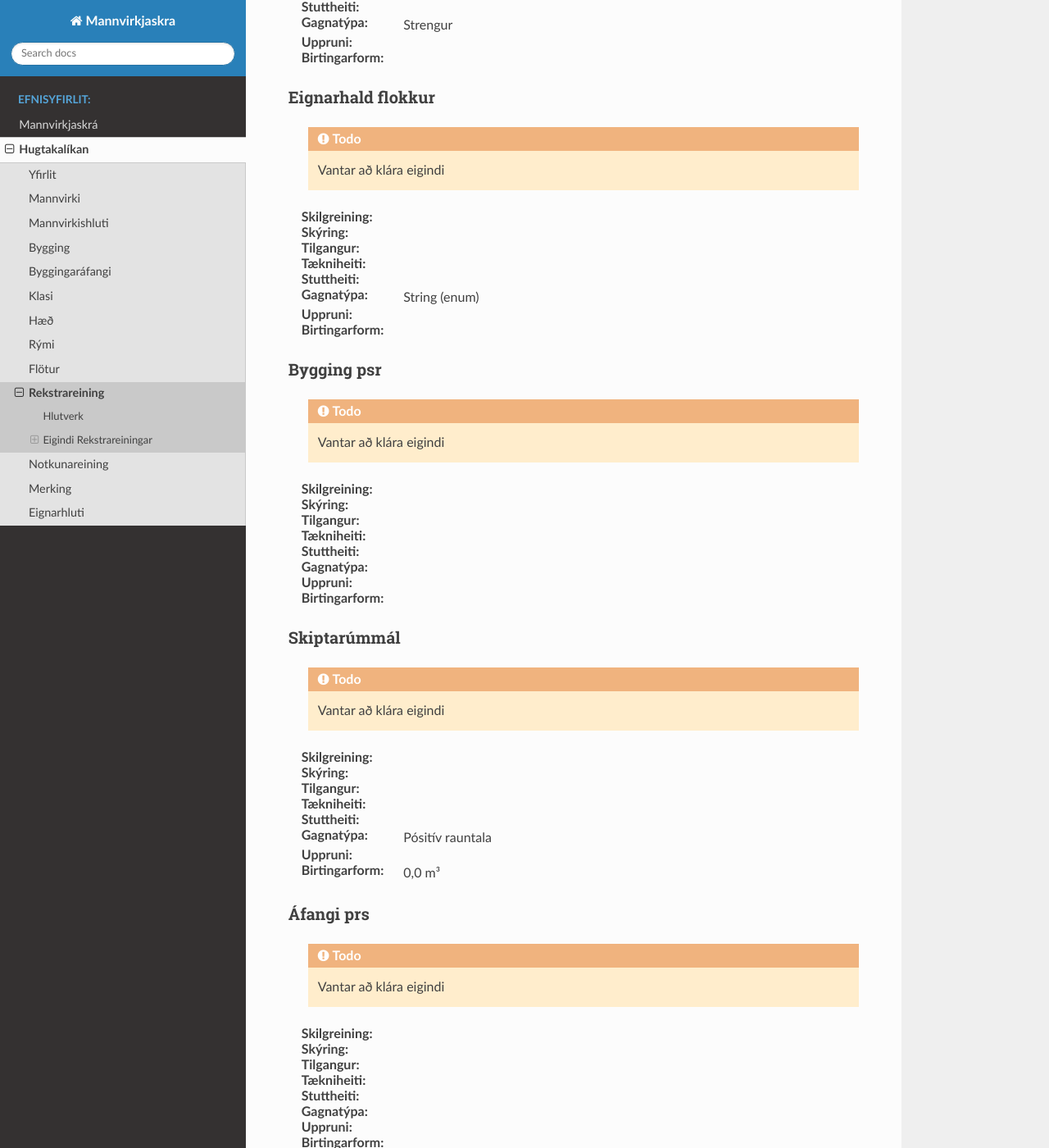
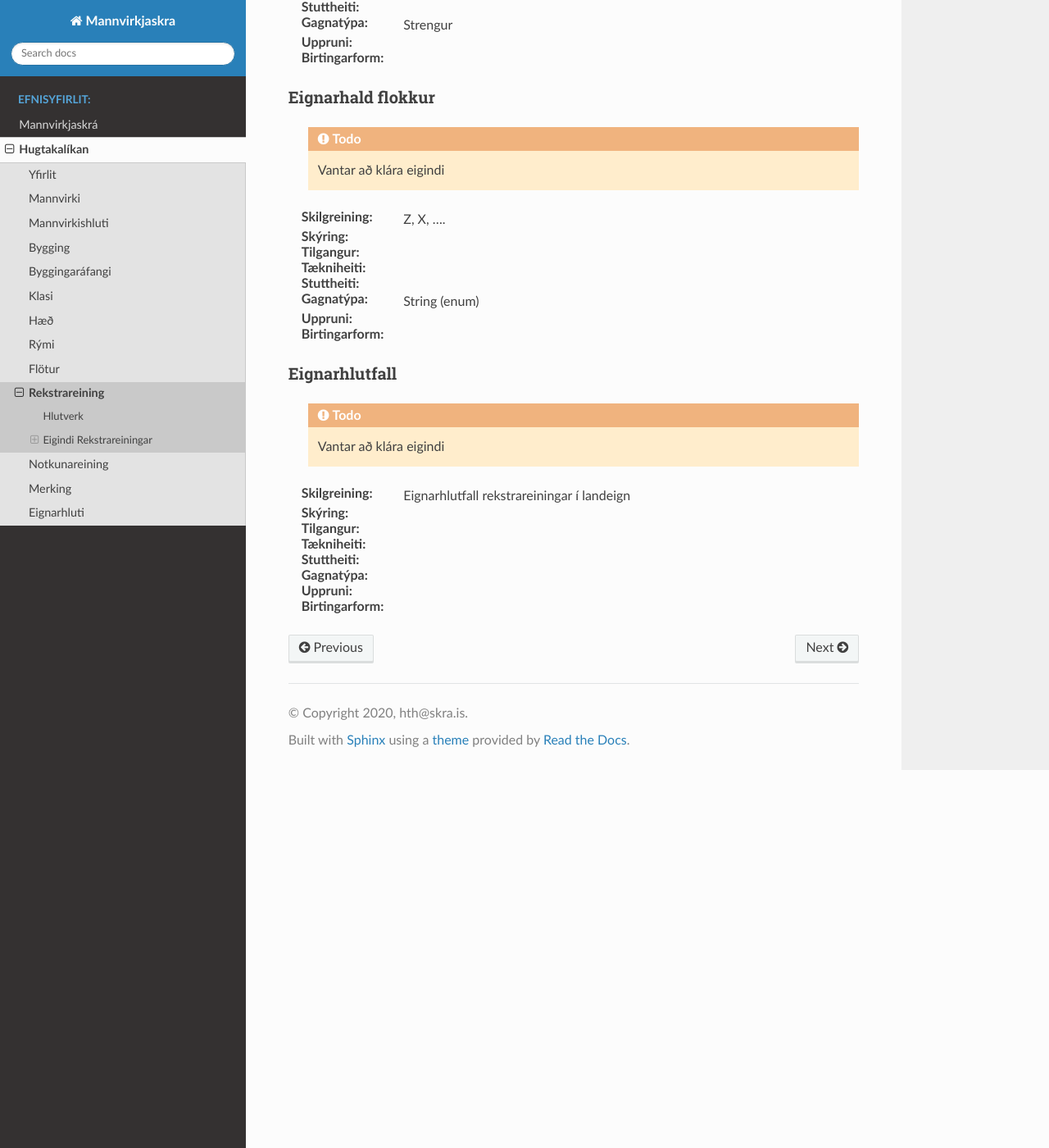
Before and after one commit to hthl/Mannvirkjaskra, a Sphinx documentation site: the page built from source/rekstrareining.rst, in a window 1280 px wide and 1400 px high, scrolled down 2260 px. Shown: the whole window at 82% size. Built offline with Sphinx 7.4.7 and the Read the Docs theme 2.0.0, drawn with Linux system fonts in a browser that asks for light colours.

Commit message:
Eigindi fyrir eignarhlutfall í landeign
Tekið út eigindi fyrir skiptaútreikning. Liggur ekki fyrir hvernig það er gert. Verður skráð á Rekstrareiningu Byggingaráfanga.

```diff
--- a/source/rekstrareining.rst
+++ b/source/rekstrareining.rst
@@ -176,7 +176,7 @@ Eignarhald flokkur
   Vantar að klára eigindi
 
 :Skilgreining:
-
+  Z, X, ....
 
 :Skýring:
 
@@ -199,14 +199,14 @@ Eignarhald flokkur
 :Birtingarform:
 
 
-Bygging psr
-~~~~~~~~~~~
+Eignarhlutfall
+~~~~~~~~~~~~~~~
 
  .. todo::
   Vantar að klára eigindi
 
 :Skilgreining:
-
+  Eignarhlutfall rekstrareiningar í landeign
 
 :Skýring:
 
@@ -227,65 +227,3 @@ Bygging psr
 
 
 :Birtingarform:
-
-
-
-Skiptarúmmál
-~~~~~~~~~~~~
-
- .. todo::
-  Vantar að klára eigindi
-
-:Skilgreining:
-
-
-:Skýring:
-
-
-:Tilgangur:
-
-
-:Tækniheiti:
-
-
-:Stuttheiti:
-
-
-:Gagnatýpa:
- Pósitív rauntala
-
-:Uppruni:
-
-
-:Birtingarform:
- 0,0 m³
-
-
-Áfangi prs
-~~~~~~~~~~
-
- .. todo::
-  Vantar að klára eigindi
-
-:Skilgreining:
-
-
-:Skýring:
-
-
-:Tilgangur:
-
-
-:Tækniheiti:
-
-
-:Stuttheiti:
-
-
-:Gagnatýpa:
-
-
-:Uppruni:
-
-
-:Birtingarform:
```
